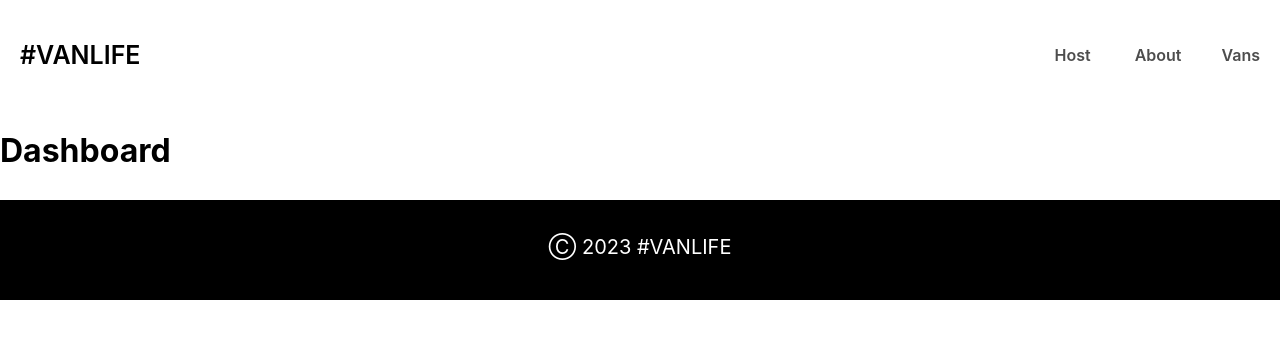
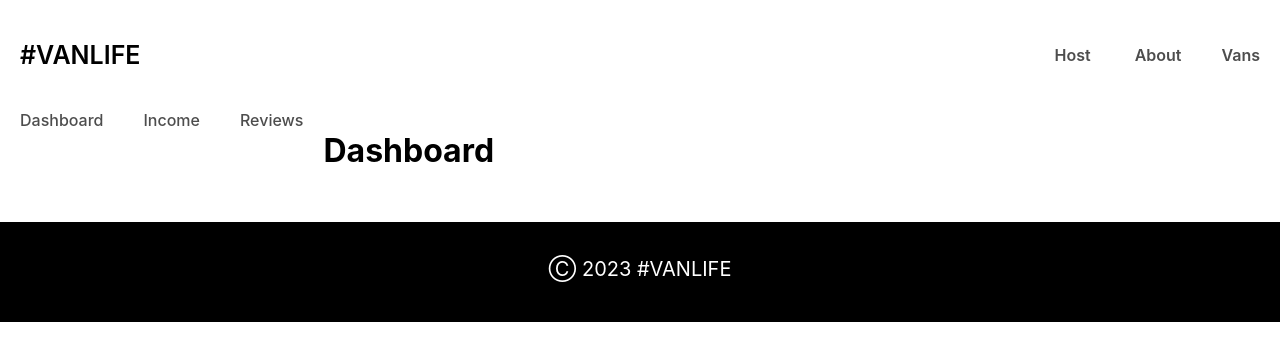
Before and after one commit to RonexCM/react-van, a React (Create React App) app: page /host in a window 1280 px wide. Shown: the top 360 px of the page. Built offline with nearby package versions, Linux system fonts and the light colour scheme; what miragejs would draw is missing.

Commit message:
Added multiple nested routes

```diff
--- a/package.json
+++ b/package.json
@@ -9,7 +9,7 @@
     "miragejs": "^0.1.48",
     "react": "^18.2.0",
     "react-dom": "^18.2.0",
-    "react-router-dom": "^6.20.0",
+    "react-router-dom": "^6.20.1",
     "react-scripts": "5.0.1",
     "web-vitals": "^2.1.4"
   },
--- a/src/App.css
+++ b/src/App.css
@@ -256,3 +256,22 @@ footer p{
   padding-top: 35px;
   color: white;
 }
+
+/* Host */
+
+.host-nav{
+  display: flex;
+}
+
+.host-nav a{
+  text-decoration: none;
+  padding: 5px 20px;
+  font-weight: 500;
+  color: #4D4D4D;
+}
+
+.host-nav a:hover{
+  color: #161616;
+  text-decoration: underline;
+  font-weight: 600;
+}
--- a/src/App.js
+++ b/src/App.js
@@ -1,6 +1,5 @@
 import './App.css';
 import React, { useEffect, useState } from 'react'
-import { ReactDOM } from 'react';
 import {BrowserRouter,Routes,Route, Link} from 'react-router-dom'
 import Home from './pages/Home';
 import About from './pages/About';
@@ -11,6 +10,7 @@ import Layout from "./components/Layout"
 import Dashboard from "./pages/Host/Dashboard.jsx"
 import Income from "./pages/Host/Income.jsx"
 import Reviews from "./pages/Host/Reviews.jsx"
+import HostLayout from './components/HostLayout.jsx';
 
 function App() {
 
@@ -19,19 +19,21 @@ function App() {
       <Routes>
       <Route element={<Layout />}>
         <Route path='/' element={<Home />}/>
-        <Route path='/about' element={<About />}/>
-        <Route path='/vans' element={<Vans/>}/>
-        <Route path='/vans/:id' element={<VanDetail/>}/>
-        <Route path='/host' element={<Dashboard />}/>
-        <Route path='/host/income' element={<Income />}/>
-        <Route path='/host/reviews' element={<Reviews />}/>
+        <Route path='about' element={<About />}/>
+
+        <Route path='vans'>
+        <Route index element={<Vans/>}/>
+        <Route path=':id' element={<VanDetail/>}/>
         </Route>
+
+      <Route path='/host' element={<HostLayout />}>
+        <Route index element={<Dashboard />}/>
+        <Route path='income' element={<Income />}/>
+        <Route path='reviews' element={<Reviews />}/>
+      </Route>
+      </Route>
       </Routes>
-      <footer>
-      <div>
-        <p>Ⓒ 2023 #VANLIFE</p>
-      </div>
-      </footer>
+
     </BrowserRouter>
   );
 }
--- /dev/null
+++ b/src/components/Footer.jsx
@@ -0,0 +1,13 @@
+import React from 'react'
+
+const Footer = () => {
+  return (
+    <footer>
+      <div>
+        <p>Ⓒ 2023 #VANLIFE</p>
+      </div>
+      </footer>
+  )
+}
+
+export default Footer
--- /dev/null
+++ b/src/components/HostLayout.jsx
@@ -0,0 +1,17 @@
+import React from 'react'
+import { Link,Outlet } from 'react-router-dom'
+
+const HostLayout = () => {
+  return (
+    <div className="host-nav">
+        <nav>
+            <Link to='/host'>Dashboard</Link>
+            <Link to='/host/income'>Income</Link>
+            <Link to='/host/reviews'>Reviews</Link>
+        </nav>
+        <Outlet />
+    </div>
+  )
+}
+
+export default HostLayout
--- a/src/components/Layout.jsx
+++ b/src/components/Layout.jsx
@@ -1,11 +1,13 @@
 import React from 'react'
 import { Outlet } from 'react-router-dom'
 import Header from './Header'
+import Footer from './Footer'
 const Layout = () => {
   return (
     <div>
       <Header />
       <Outlet />
+      <Footer/>
     </div>
   )
 }
--- a/src/pages/Host/Dashboard.jsx
+++ b/src/pages/Host/Dashboard.jsx
@@ -2,9 +2,9 @@ import React from 'react'
 
 const Dashboard = () => {
   return (
-    <div>
-      <h1>Dashboard</h1>
-    </div>
+    <>
+     <h1>Dashboard</h1>
+    </>
   )
 }
 
```
Also changed, not shown: 1 other file (tests, documents, lock files or other folders).
